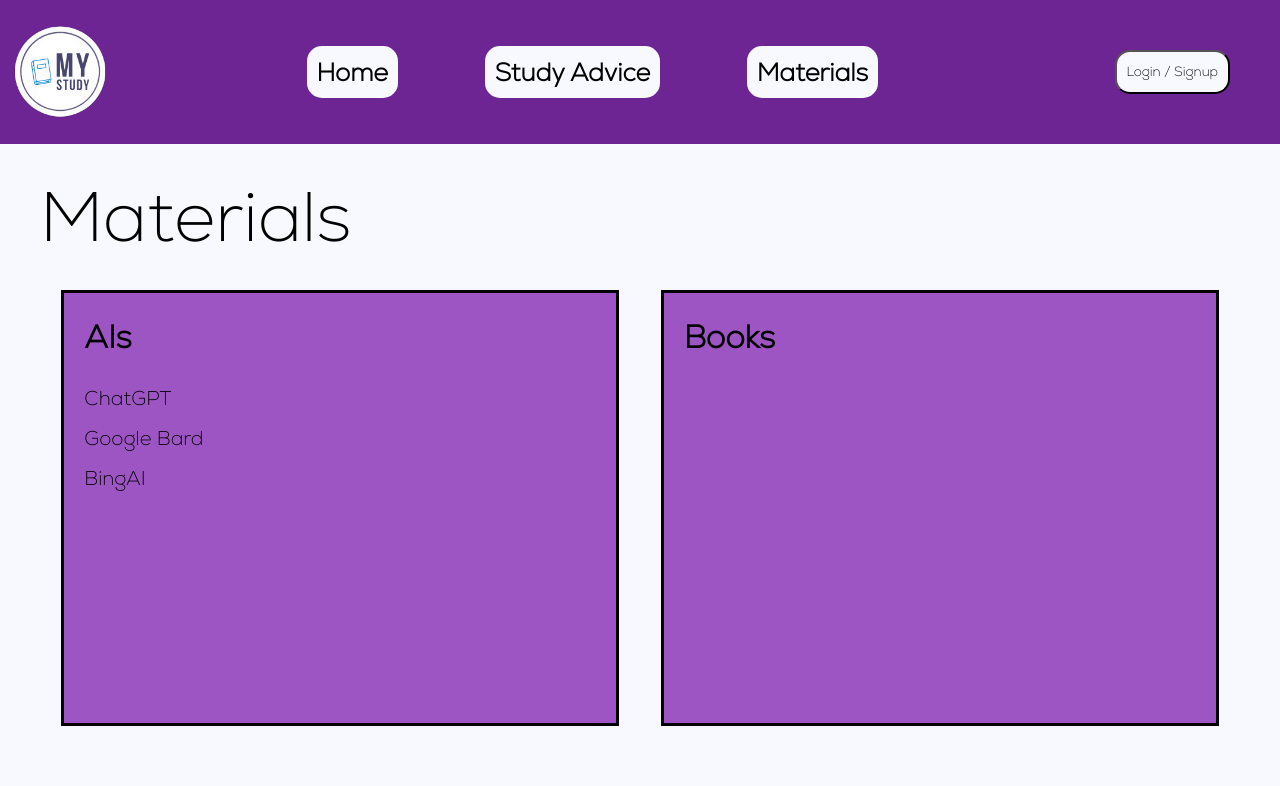
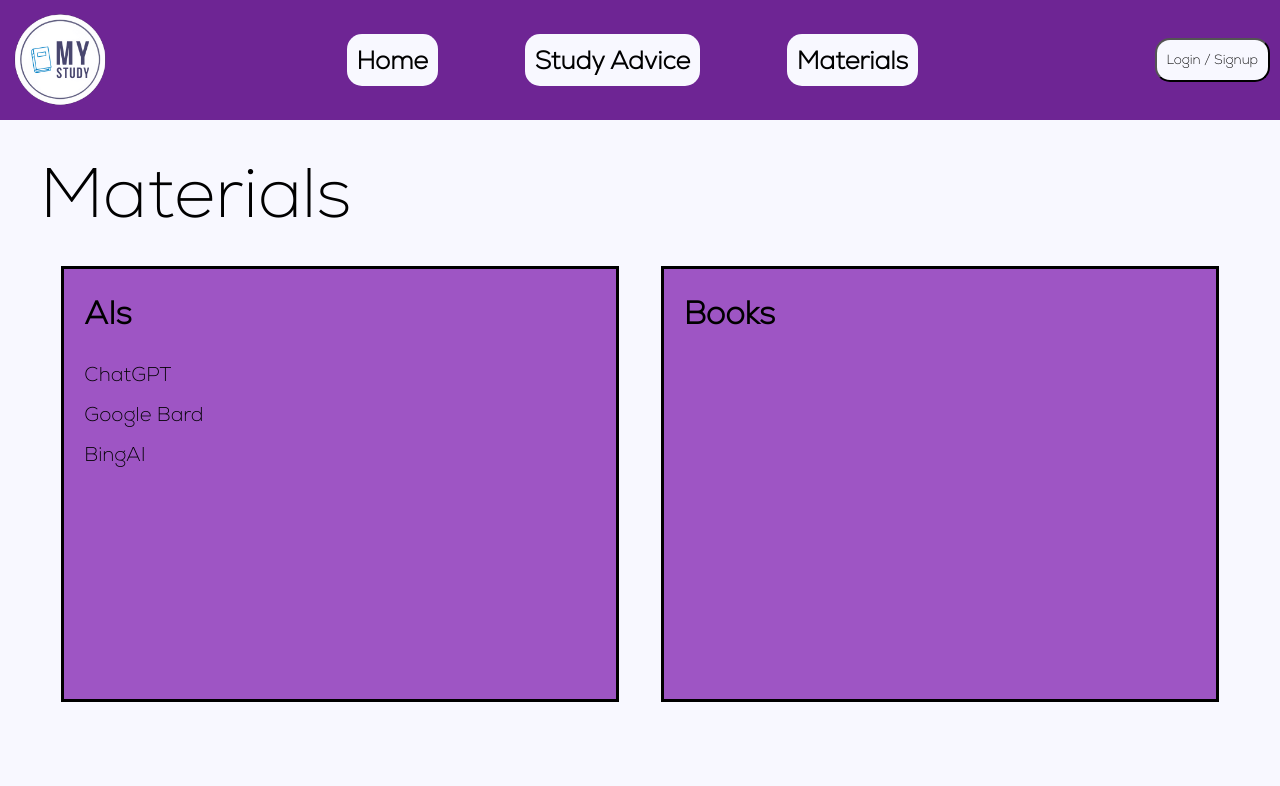
Before and after one commit to jackf21/TeamProjectDev, a plain HTML site: page H&J.html in a window 1280 px wide. Shown: the top 786 px of the page. Drawn offline with Linux system fonts and the light colour scheme.

Commit message:
A few misc fixes/integrations

```diff
--- a/H&J.html
+++ b/H&J.html
@@ -17,11 +17,11 @@
             <a href="H&J.html"><li class="bannerListItem"><strong>Materials</strong></li></a>
         </ul>
         <div>
-            <button class="bannerListItem" id="logSignButton">Login / Signup</button>
+            <a href=""><button class="bannerListItem" id="logSignButton">Login / Signup</button></a>
         </div>
     </header>
 
-    <h id=mainTitle class="center">Materials</h>
+    <h id=mainTitle>Materials</h>
 
     <div id="materials">
         <div class="list">
--- a/MainStyle.css
+++ b/MainStyle.css
@@ -59,7 +59,7 @@ a {
 
 .bannerListItem {
     padding: 10px;
-    margin: 40px;
+    margin: 40px; /* ISSUE: makes the buttons have hyperlink clickables that are too large for the button itself */
     display: inline;
     border-radius: 15px;
     background-color: ghostwhite;
@@ -106,9 +106,3 @@ footer {
     color: ghostwhite;
     list-style: none;
 }
-
-.center {
-    display: block;
-    text-align: center;
-    justify-content: center;
-}
--- a/MaterialsStyle.css
+++ b/MaterialsStyle.css
@@ -66,6 +66,11 @@ a {
     color: black;
 }
 
+#logSignButton {
+    margin: 0;
+    color: black;
+}
+
 .content {
     margin: 10px;
     font-size: 20px;
@@ -85,11 +90,6 @@ footer {
     background-color: none;
     color: ghostwhite;
     list-style: none;
-}
-
-.center {
-    display: block;
-    text-align: center;
 }
 
 #materials {
```
Also changed, not shown: MainPage.html (+1 -1 lines).
